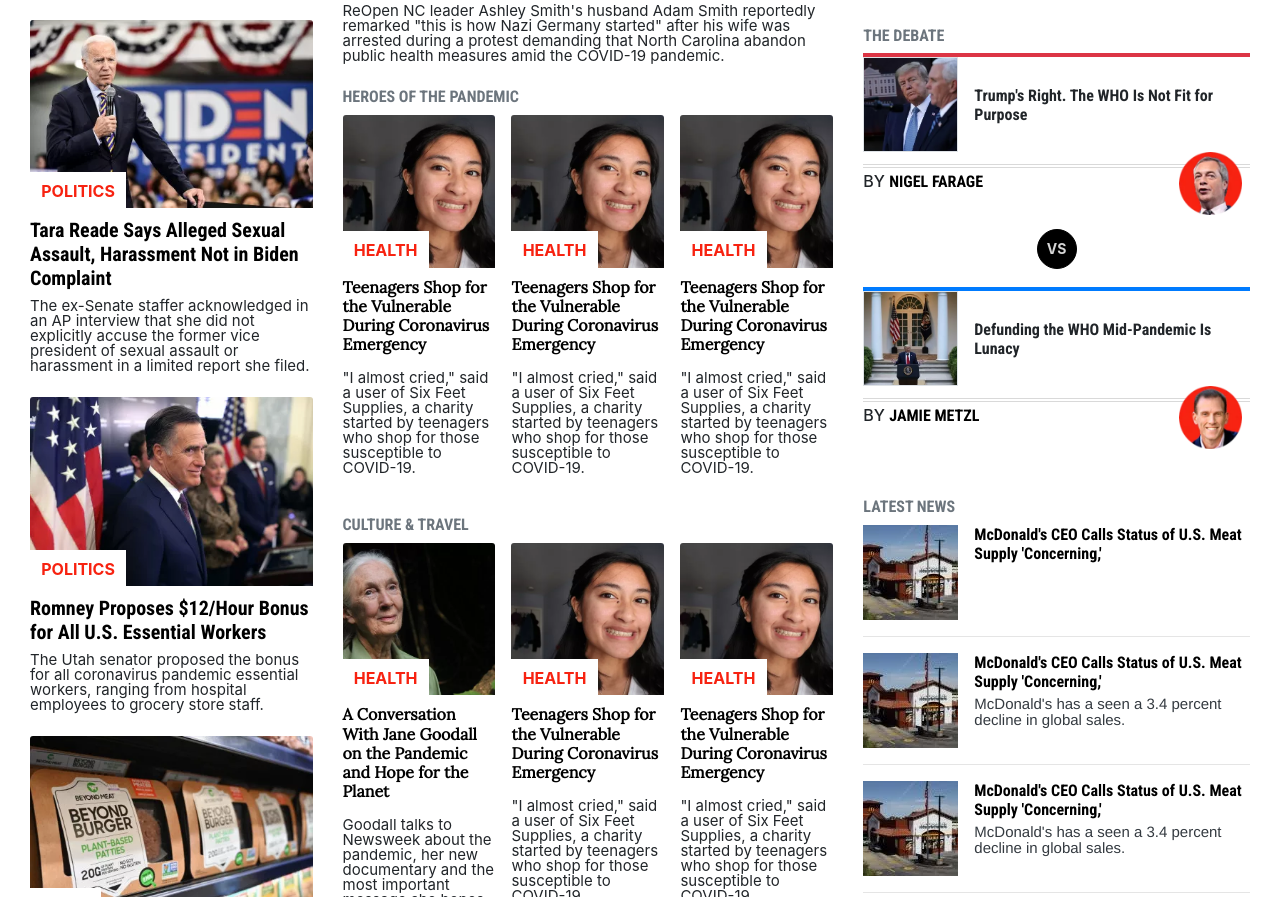
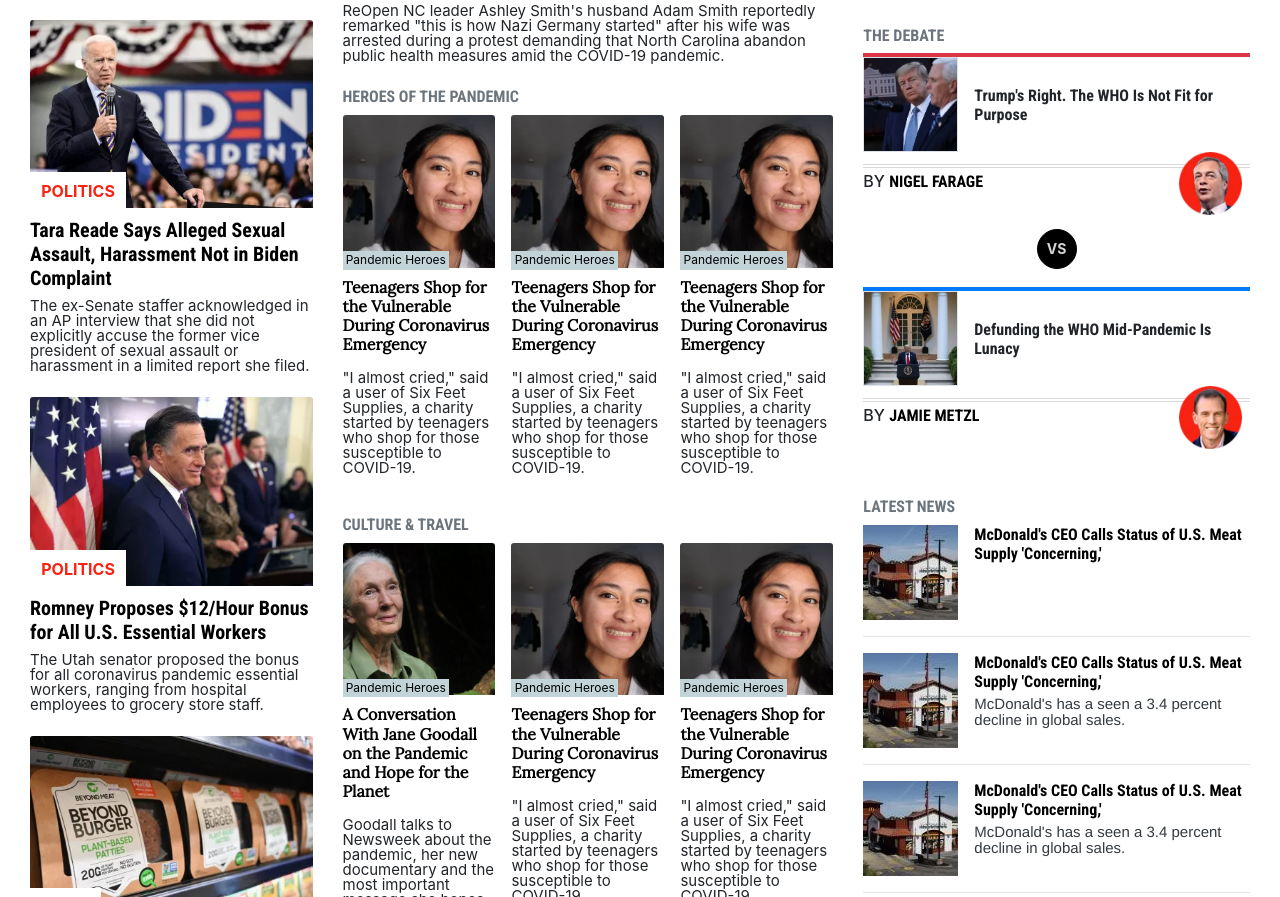
Before and after one commit to anewman15/bootstrap-newsweek-magazine, a plain HTML site: page index.html in a window 1280 px wide. Shown: the part 580-1477 px from the top of the page. Drawn offline with nearby package versions, Linux system fonts and the light colour scheme.

Commit message:
Changed label color and bg color

```diff
--- a/assets/css/style.css
+++ b/assets/css/style.css
@@ -87,6 +87,19 @@ img {
   color: #f72210;
   font-weight: bold;
   background-color: rgba(255, 255, 255, 1);
+  bottom: 0;
+}
+
+.article-label {
+  position: absolute;
+  padding: 0.2rem;
+  display: flex;
+  justify-content: center;
+  align-items: center;
+  color: #000;
+  font-size: 12px;
+  font-weight: normal;
+  background-color: #c2d4d7;
   bottom: 0;
 }
 
--- a/index.html
+++ b/index.html
@@ -12,7 +12,7 @@
 </head>
 <body>
   <nav class="fixed-top app-wrapper">
-    <div class="navbar bg-newsweek d-lg-none d-flex align-items-center">
+    <div class="navbar bg-newsweek d-lg-none d-flex flex-nowrap align-items-center">
       <div class="d-flex align-items-center">
         <a class="mr-4" href="#"><img src="./assets/images/newsweek2.svg" alt="newsweek logo" width="130px;"></a>
         <a class="text-white font-weight-bold roboto" href="">
@@ -120,7 +120,7 @@
               <article class="card border-0 mb-4 col-md">
                 <div class="img-holder mb-2">
                   <img class="card-img-top" src="./assets/images/heroes-first.webp" alt="Card image cap">
-                  <p class="category-label">HEALTH</p>
+                  <p class="article-label">Pandemic Heroes</p>
                 </div>
                 <div class="card-body p-0">
                   <h5 class="card-title h6 font-weight-bold mb-3 lora"><a class="title-link" href="">Teenagers Shop for the Vulnerable During Coronavirus Emergency</h5></a>
@@ -130,7 +130,7 @@
               <article class="card border-0 mb-4 col-md mx-3">
                 <div class="img-holder mb-2">
                   <img class="card-img-top" src="./assets/images/heroes-first.webp" alt="Card image cap">
-                  <p class="category-label">HEALTH</p>
+                  <p class="article-label">Pandemic Heroes</p>
                 </div>
                 <div class="card-body p-0">
                   <h5 class="card-title h6 font-weight-bold mb-3 lora"><a class="title-link" href="">Teenagers Shop for the Vulnerable During Coronavirus Emergency</h5></a>
@@ -140,7 +140,7 @@
               <article class="card border-0 mb-4 col-md">
                 <div class="img-holder mb-2">
                   <img class="card-img-top" src="./assets/images/heroes-first.webp" alt="Card image cap">
-                  <p class="category-label">HEALTH</p>
+                  <p class="article-label">Pandemic Heroes</p>
                 </div>
                 <div class="card-body p-0">
                   <h5 class="card-title h6 font-weight-bold mb-3 lora"><a class="title-link" href="">Teenagers Shop for the Vulnerable During Coronavirus Emergency</h5></a>
@@ -155,7 +155,7 @@
               <article class="card border-0 mb-4 col-md">
                 <div class="img-holder mb-2">
                   <img class="card-img-top" src="./assets/images/jane-goodall.webp" alt="Card image cap">
-                  <p class="category-label">HEALTH</p>
+                  <p class="article-label">Pandemic Heroes</p>
                 </div>
                 <div class="card-body p-0">
                   <h5 class="card-title h6 font-weight-bold mb-3 lora"><a class="title-link" href="">A Conversation With Jane Goodall on the Pandemic and Hope for the Planet</h5></a>
@@ -165,7 +165,7 @@
               <article class="card border-0 mb-4 col-md mx-3">
                 <div class="img-holder mb-2">
                   <img class="card-img-top" src="./assets/images/heroes-first.webp" alt="Card image cap">
-                  <p class="category-label">HEALTH</p>
+                  <p class="article-label">Pandemic Heroes</p>
                 </div>
                 <div class="card-body p-0">
                   <h5 class="card-title h6 font-weight-bold mb-3 lora"><a class="title-link" href="">Teenagers Shop for the Vulnerable During Coronavirus Emergency</h5></a>
@@ -175,7 +175,7 @@
               <article class="card border-0 mb-4 col-md">
                 <div class="img-holder mb-2">
                   <img class="card-img-top" src="./assets/images/heroes-first.webp" alt="Card image cap">
-                  <p class="category-label">HEALTH</p>
+                  <p class="article-label">Pandemic Heroes</p>
                 </div>
                 <div class="card-body p-0">
                   <h5 class="card-title h6 font-weight-bold mb-3 lora"><a class="title-link" href="">Teenagers Shop for the Vulnerable During Coronavirus Emergency</h5></a>
```
